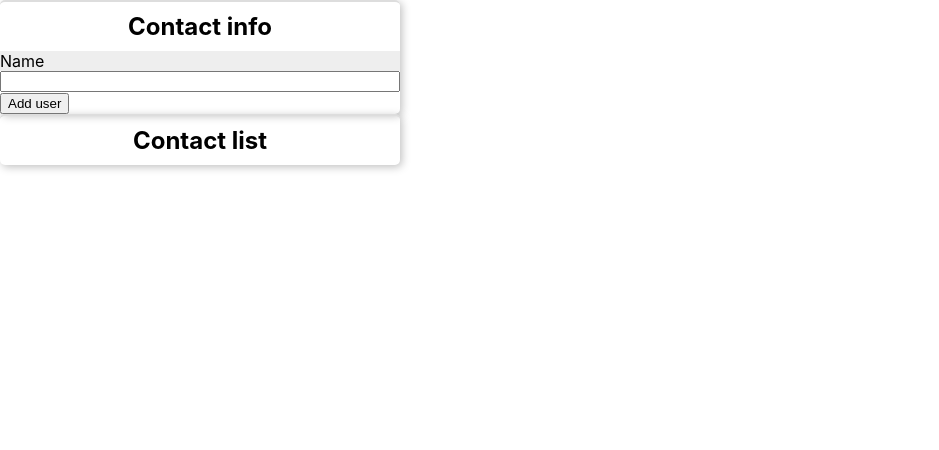
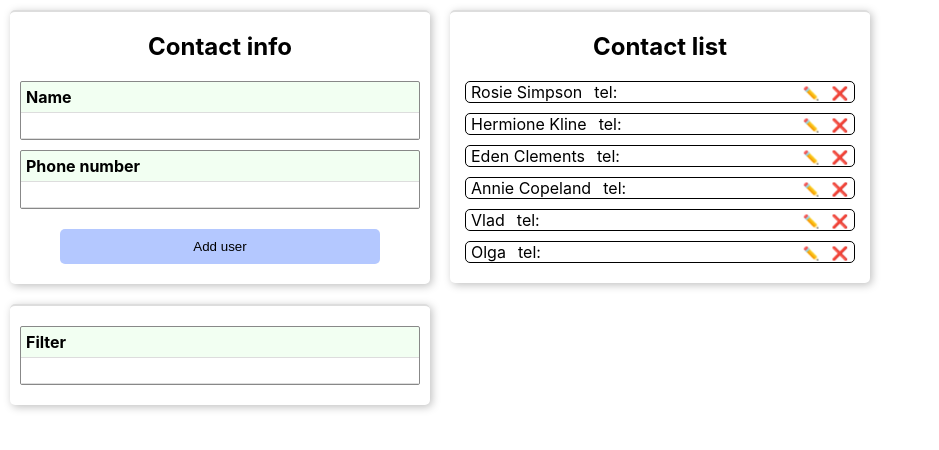
Before and after one commit to AegisVP/goit-react-hw-02-phonebook, a React (Create React App) app: page / in a window 1280 px wide. Shown: the top 450 px of the page, without its empty margins (0-939 px from the left). Built offline with nearby package versions, Linux system fonts and the light colour scheme.

Commit message:
refactor form

```diff
--- a/src/components/App/App.jsx
+++ b/src/components/App/App.jsx
@@ -1,37 +1,96 @@
-import { Section } from 'components/Section/Section';
 import React, { Component } from 'react';
 import { nanoid } from 'nanoid';
+import { Box } from 'components/Common/Box.styled';
+import { Section } from 'components/Section/Section';
 import { ContactForm } from 'components/ContactForm/ContactForm';
 import { ListOfContacts } from 'components/ListOfContacts/ListOfContacts';
+import { FilterForm } from 'components/Filter/Filter';
 
 export class App extends Component {
   state = {
-    contacts: [],
-    name: '',
+    contacts: [
+      { id: 'id-1', name: 'Rosie Simpson', number: '459-12-84' },
+      { id: 'id-2', name: 'Hermione Kline', number: '443-88-76' },
+      { id: 'id-3', name: 'Eden Clements', number: '645-17-98' },
+      { id: 'id-4', name: 'Annie Copeland', number: '227-98-76' },
+      { id: 'CQG3SQvP8CIMhSL_TwHAJ', name: 'Vlad', number: '876-54-34' },
+      { id: '-x6fAYKt2r_kuK64F9c_6', name: 'Olga', number: '987-65-43' },
+    ],
+    filter: '',
+    editId: '',
+    editName: '',
+    editNumber: '',
   };
 
-  contactSubmitHandler = e => {
-    console.log(this.addContact({ name: e.name }));
-  };
+  onAddContact = ({ id, name, number }) => {
+    if (id === '' || id === null) id = nanoid();
 
-  addContact = ({ name }) => {
-    const id = nanoid();
+    const normalizedName = name.trim();
 
-    this.setState(({contacts}) => ( { contacts: [ ...contacts, { id, name }] }));
+    if (this.state.contacts.map(contact => contact.name).includes(normalizedName)) {
+      window.alert('This name already exists in the list!');
+      return;
+    }
+
+    this.setState(({ contacts }) => ({ contacts: [...contacts, { id, name: normalizedName, number }] }));
     return id;
   };
 
+  onEditContact = ({ id, name, number }) => {
+    console.log( id, name, number);
+    this.setState({ editId: id, editName: name, editNumber: number });
+  };
+
+  // onSaveContact = ({ id, name, number }) => {
+  //   console.log('id, name, number', id, name, number);
+  // };
+
+  onDeleteContact = id => {
+    this.setState({ contacts: this.state.contacts.filter(contact => contact.id !== id) });
+  };
+
+  onFilterContacts = ({ currentTarget: { value } }) => {
+    this.setState({ filter: value });
+  };
+
+  clearFilterField = () => {
+    this.setState({ filter: '' });
+  };
+
   render() {
+    const { filter, contacts, editName, editNumber, editId } = this.state;
+    const normalizedFilter = filter.toLocaleLowerCase();
+    const filteredContacts = contacts.filter(contact => contact.name.toLocaleLowerCase().includes(normalizedFilter));
+
     return (
-      <>
-        <Section title="Contact info">
-          <ContactForm submitHandler={this.contactSubmitHandler} />
-        </Section>
+      <Box display="flex" flexDirection="row">
+        <Box display="flex" flexDirection="column">
+          <Section title="Contact info">
+            <ContactForm name={editName} number={editNumber} id={editId} onSubmit={this.onAddContact} />
+          </Section>
+          {this.state.contacts.length > 0 && (
+            <Section>
+              <FilterForm
+                filterValue={this.state.filter}
+                onClear={this.clearFilterField}
+                onChange={this.onFilterContacts}
+              />
+            </Section>
+          )}
+        </Box>
 
-        <Section title="Contact list">
-          <ListOfContacts contacts={this.state.contacts} />
-        </Section>
-      </>
+        {this.state.contacts.length > 0 && (
+          <Box display="flex" flexDirection="column">
+            <Section title="Contact list" height="100%">
+              <ListOfContacts
+                onEditContact={this.onEditContact}
+                onDeleteContact={this.onDeleteContact}
+                contacts={filteredContacts}
+              ></ListOfContacts>
+            </Section>
+          </Box>
+        )}
+      </Box>
     );
   }
 }
--- a/src/components/Common/Theme.jsx
+++ b/src/components/Common/Theme.jsx
@@ -5,6 +5,7 @@ export const theme = {
     inverseText: '#ffffff',
     secondBackground: '#f0f0f0',
     pageBackground: '#ffffff',
+    buttonColor: 'rgb(180, 200, 255)',
   },
   fontSizes: {
     s: '12px',
--- a/src/components/ContactForm/ContactForm.jsx
+++ b/src/components/ContactForm/ContactForm.jsx
@@ -1,35 +1,120 @@
-import React from 'react';
-import { Field, ErrorMessage, Form, Formik } from 'formik';
-import * as yup from 'yup';
-import { Labell } from './ContactForm.styled';
+import React, { Component } from 'react';
+// import { Form, Formik } from 'formik';
+// import * as yup from 'yup';
+// import PropTypes from 'prop-types';
+
+import { SubmitButton, Label, InputField } from './ContactForm.styled';
+// import { ErrorText } from './ContactForm.styled';
 import { Box } from 'components/Common/Box.styled';
-import PropTypes from 'prop-types';
 
-const validationSchema = yup.object().shape({
-  name: yup.string().required(),
-  id: yup.bool(),
-});
+const initialValues = { id: '', name: '', number: '' };
+// const validationSchema = yup.object().shape({
+//   name: yup.string().required(),
+//   number: yup.string().required(),
+//   id: yup.bool(),
+// });
 
-const initialValues = { name: '' };
 let buttonText = 'Add user';
 
-export const ContactForm = ({ submitHandler }) => {
-  return (
-    <Formik initialValues={initialValues} validationSchema={validationSchema} onSubmit={submitHandler}>
-      <Form>
-        <Box display="flex" flexDirection="column" my={p => p.theme.mp(2)}>
-          <Labell htmlFor="contactName">Name</Labell>
-          <Field id="contactName" name="name" />
-          <ErrorMessage name="name" />
-          <input name="id" hidden />
+export class ContactForm extends Component {
+  state = initialValues;
+
+  contactSubmitHandler = e => {
+    e.preventDefault();
+    const { id, name, number } = e.target.elements;
+    if (this.props.onSubmit({ id: id.value, name: name.value, number: number.value })) this.setState(initialValues);
+  };
+
+  handleChange = e => {
+    this.setState({ [e?.currentTarget?.name]: e?.currentTarget?.value });
+  };
+
+  render() {
+    // const { editId, editName, editNumber } = this.props;
+
+    return (
+      <form action="#" onSubmit={this.contactSubmitHandler}>
+        <input name="id" defaultValue={this.state.id} hidden />
+
+        <Box display="flex" flexDirection="column" my="10px" p="0" border="1px solid #888888" borderRadius="2px">
+          <Label htmlFor="contactName">Name</Label>
+          <InputField
+            id="contactName"
+            type="text"
+            name="name"
+            value={this.state.name}
+            title="Enter your name"
+            required
+            onChange={this.handleChange}
+          />
+          {/* <ErrorText name="name" component="div" /> */}
         </Box>
-        <button type="submit">{buttonText}</button>
-      </Form>
-    </Formik>
-  );
-};
 
-ContactForm.propTypes = {
-  children: PropTypes.object,
-  id:PropTypes.bool,
-};
+        <Box display="flex" flexDirection="column" my="10px" p="0" border="1px solid #888888" borderRadius="2px">
+          <Label htmlFor="contactNumber">Phone number</Label>
+          <InputField
+            type="tel"
+            name="number"
+            value={this.state.number}
+            pattern="\+?\d{1,4}?[-.\s]?\(?\d{1,3}?\)?[-.\s]?\d{1,4}[-.\s]?\d{1,4}[-.\s]?\d{1,15}"
+            title="Phone number must be up to 15 digits and can contain spaces, dashes, parentheses and can start with +"
+            required
+            onChange={this.handleChange}
+          />
+          {/* <ErrorText name="number" component="div" /> */}
+        </Box>
+
+        <SubmitButton type="submit">{buttonText}</SubmitButton>
+      </form>
+    );
+  }
+}
+
+// export class ContactForm extends Component {
+//   state = {
+//     id: '',
+//     name: '',
+//     number: '',
+//   };
+
+//   contactSubmitHandler = (val, act) => {
+//     if (this.props.onSubmit(val)) act.resetForm();
+//   };
+
+//   render() {
+//     const { id, name, number } = this.props;
+//     // this.setState({ name, number });
+
+//     return (
+//       <Formik initialValues={initialValues} validationSchema={validationSchema} onSubmit={this.contactSubmitHandler}>
+//         <Form>
+// <input name="id" defaultValue={this.state.id} hidden />
+// <Box display="flex" flexDirection="column" my="10px" p="0" border="1px solid #888888" borderRadius="2px">
+//   <Label htmlFor="contactName">Name</Label>
+//   <InputField id="contactName" type="text" name="name" title="Enter your name" required />
+//   <ErrorText name="name" component="div" />
+// </Box>
+
+// <Box display="flex" flexDirection="column" my="10px" p="0" border="1px solid #888888" borderRadius="2px">
+//   <Label htmlFor="contactNumber">Phone number</Label>
+//   <InputField
+//     type="tel"
+//     name="number"
+//     pattern="\+?\d{1,4}?[-.\s]?\(?\d{1,3}?\)?[-.\s]?\d{1,4}[-.\s]?\d{1,4}[-.\s]?\d{1,15}"
+//     title="Phone number must be up to 15 digits and can contain spaces, dashes, parentheses and can start with +"
+//     required
+//   />
+//   <ErrorText name="number" component="div" />
+// </Box>
+
+// <SubmitButton type="submit">{buttonText}</SubmitButton>
+//         </Form>
+//       </Formik>
+//     );
+//   }
+// }
+
+// ContactForm.propTypes = {
+//   children: PropTypes.object,
+//   id: PropTypes.bool,
+// };
--- a/src/components/ContactForm/ContactForm.styled.jsx
+++ b/src/components/ContactForm/ContactForm.styled.jsx
@@ -1,10 +1,41 @@
 import styled from 'styled-components';
+// import { ErrorMessage } from 'formik';
 
-export const Labell = styled.label`
-  background-color: #eeeeee;
+export const Label = styled.label`
+  background-color: rgba(125, 255, 125, 0.1);
+  padding: ${p => p.theme.mp(1)};
+  font-weight: bold;
+  border: none;
 `;
 
 export const InputField = styled.input`
-  border: 0;
-  border-bottom: 1px solid #000000;
+  padding: ${p => p.theme.mp(1)};
+  border: none;
+  border-top: 1px solid #dddddd;
+  border-bottom: 1px solid #dddddd;
+  outline: none;
 `;
+
+// export const ErrorText = styled(ErrorMessage)`
+//   width: 100%;
+
+//   display: flex;
+//   justify-content: center;
+//   align-items: center;
+
+//   border-bottom-left-radius: 2px;
+//   border-bottom-right-radius: 2px;
+//   background-color: rgb(255, 170, 170);
+//   text-align: center;
+// `;
+
+export const SubmitButton = styled.button`
+  display: block;
+  padding: ${p => p.theme.mp(2, 1)};
+  margin: ${p => p.theme.mp(3, 'auto', 2)};
+  width: 80%;
+
+  border: none;
+  border-radius: ${p => p.theme.radii.normal};
+  background-color: ${p => p.theme.colors.buttonColor};
+`;
--- /dev/null
+++ b/src/components/Filter/Filter.jsx
@@ -0,0 +1,23 @@
+import React, { Component } from 'react';
+import { Box } from 'components/Common/Box.styled';
+import { Button, Label, InputField } from './Filter.styled';
+
+export class FilterForm extends Component {
+  render() {
+    const { onChange, filterValue, onClear } = this.props;
+
+    return (
+      <Box display="flex" flexDirection="column" my="10px" p="0" border="1px solid #888888" borderRadius="2px">
+        <Label htmlFor="contactFIlter">
+          Filter
+          {filterValue.length > 0 && (
+            <Button type="button" onClick={onClear}>
+              ❌
+            </Button>
+          )}
+        </Label>
+        <InputField id="contactFIlter" onChange={onChange} type="text" name="filter" value={filterValue} />
+      </Box>
+    );
+  }
+}
--- /dev/null
+++ b/src/components/Filter/Filter.styled.jsx
@@ -0,0 +1,33 @@
+import styled from 'styled-components';
+
+export const Label = styled.label`
+  position: relative;
+  background-color: rgba(125, 255, 125, 0.1);
+  padding: ${p => p.theme.mp(1)};
+  font-weight: bold;
+  border: none;
+`;
+
+export const InputField = styled.input`
+  padding: ${p => p.theme.mp(1)};
+  border: none;
+  border-top: 1px solid #dddddd;
+  border-bottom: 1px solid #dddddd;
+  outline: none;
+`;
+
+export const Button = styled.button`
+    position: absolute;
+    top: 4px;
+    right: 4px;
+
+    display: flex;
+    justify-content: center;
+    align-items: center;
+    width: 20px;
+    height: 20px;
+
+    border:none;
+    outline:none;
+    background-color: transparent;
+`;
--- a/src/components/ListOfContacts/ListOfContacts.jsx
+++ b/src/components/ListOfContacts/ListOfContacts.jsx
@@ -1,12 +1,37 @@
-import React from "react";
+import React from 'react';
+import { Box } from 'components/Common/Box.styled';
+import { List, ListItem, Name, Number, DeleteButton, EditButton } from './ListOfContacts.styled';
 
-<input
-  type="text"
-  name="name"
-  pattern="^[a-zA-Zа-яА-Я]+(([' -][a-zA-Zа-яА-Я ])?[a-zA-Zа-яА-Я]*)*$"
-  title="Name may contain only letters, apostrophe, dash and spaces. For example Adrian, Jacob Mercer, Charles de Batz de Castelmore d'Artagnan"
-  required
-/>;
-export const ListOfContacts = () => {
-  <div>list</div>
-}
+export const ListOfContacts = ({ onDeleteContact, onEditContact, contacts, children }) => {
+  return (
+    <List>
+      {children}
+      {contacts.length > 0
+        ? contacts.map(contact => (
+            <ListItem key={contact.id}>
+              <Box display="flex">
+                <Name>{contact.name}</Name>
+                <Number className="number">{contact.number}</Number>
+              </Box>
+              <Box>
+                <EditButton
+                  onClick={() => {
+                    onEditContact(contact);
+                  }}
+                >
+                  ✏️
+                </EditButton>
+                <DeleteButton
+                  onClick={() => {
+                    onDeleteContact(contact.id);
+                  }}
+                >
+                  ❌
+                </DeleteButton>
+              </Box>
+            </ListItem>
+          ))
+        : 'No matches found'}
+    </List>
+  );
+};
--- a/src/components/ListOfContacts/listOfContacts.styled.jsx
+++ b/src/components/ListOfContacts/listOfContacts.styled.jsx
@@ -0,0 +1,49 @@
+import styled from 'styled-components';
+
+export const List = styled.ul`
+  list-style-type: style none;
+  padding-left: 0;
+  margin: 0;
+`;
+
+export const ListItem = styled.li`
+  position: relative;
+  display: flex;
+  flex-direction: row;
+  justify-content: space-between;
+  margin: ${p => p.theme.mp(2, 1)};
+  border: 1px solid #000000;
+  border-radius: 5px;
+
+  :hover .number {
+    display:flex;
+  }
+`;
+
+export const Name = styled.p`
+  position: relative;
+  display: 'flex';
+  margin: ${p => p.theme.mp(0, 0, 0, 1)};
+
+  ::after{
+    content:"tel: ";
+    position: absolute;
+    /* bottom: 0; */
+    right: -35px;
+  }
+`;
+
+export const Number = styled.p`
+  display: none;
+  margin: 0 0 0 40px;
+`;
+
+export const EditButton = styled.button`
+  border: none;
+  background-color: transparent;
+`;
+
+export const DeleteButton = styled.button`
+  border: none;
+  background-color: transparent;
+`;
--- a/src/components/Section/Section.styled.jsx
+++ b/src/components/Section/Section.styled.jsx
@@ -3,6 +3,8 @@ import styled from 'styled-components';
 export const Wrapper = styled.div`
   display: flex;
   flex-direction: column;
+  padding: ${p => p.theme.mp(2)};
+  margin: ${p => p.theme.mp(2)};
   border-top: 2px solid #dddddd;
   width: 400px;
   border-radius: ${p => p.theme.radii.normal};
```
